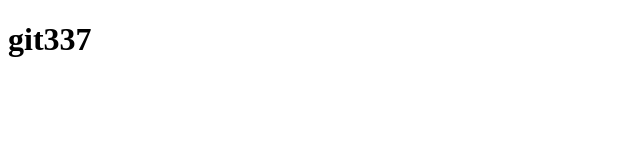
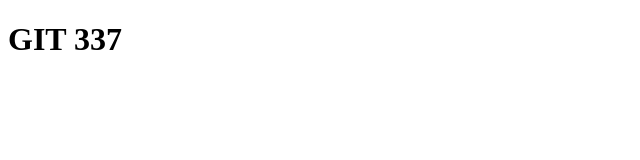
Before and after one commit to evilla15/git337, a plain HTML site: page index.html in a window 1280 px wide. Shown: the whole page, without its empty margins (0-640 px from the left). Drawn offline with Linux system fonts and the light colour scheme.

Commit message:
Update index.html

```diff
--- a/index.html
+++ b/index.html
@@ -6,6 +6,6 @@
     <title>GIT 337</title>
 </head>
 <body>
-    <h1>git337</h1>
+    <h1>GIT 337</h1>
 </body>
 </html>
```
